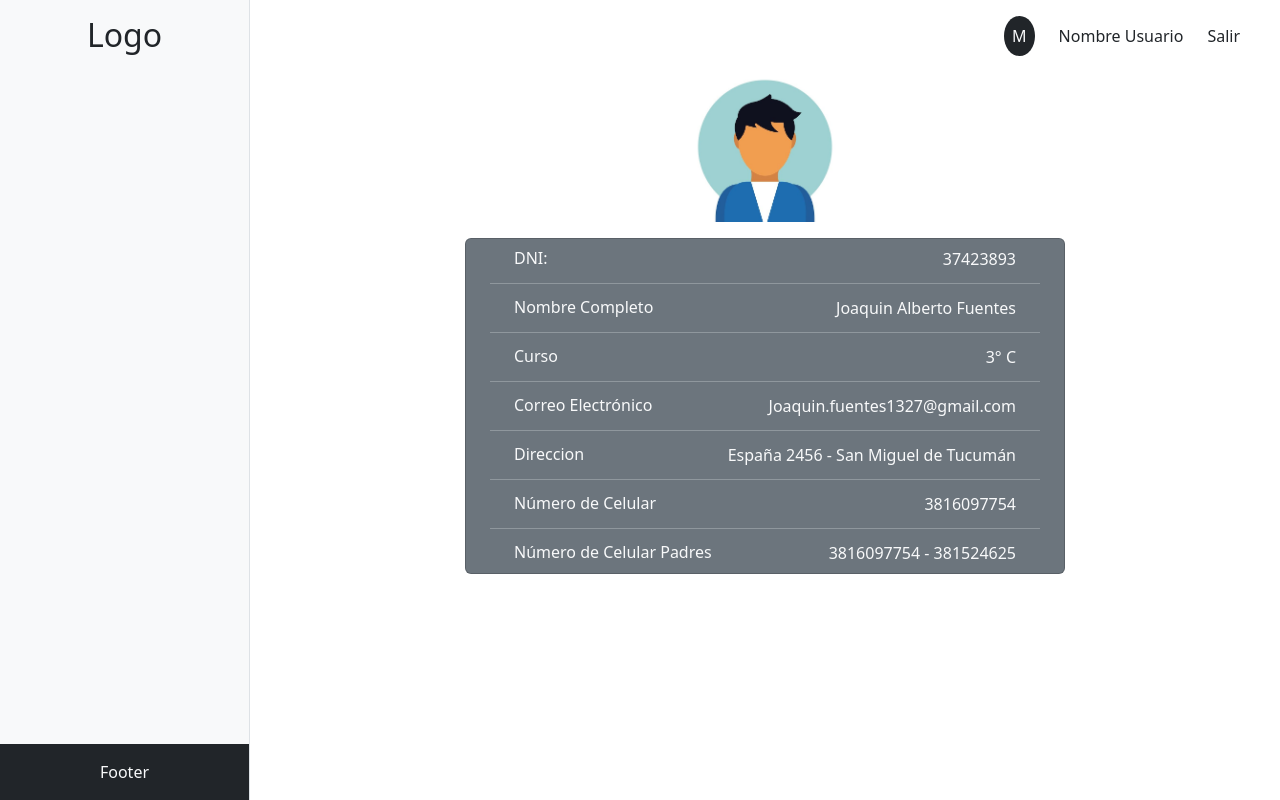
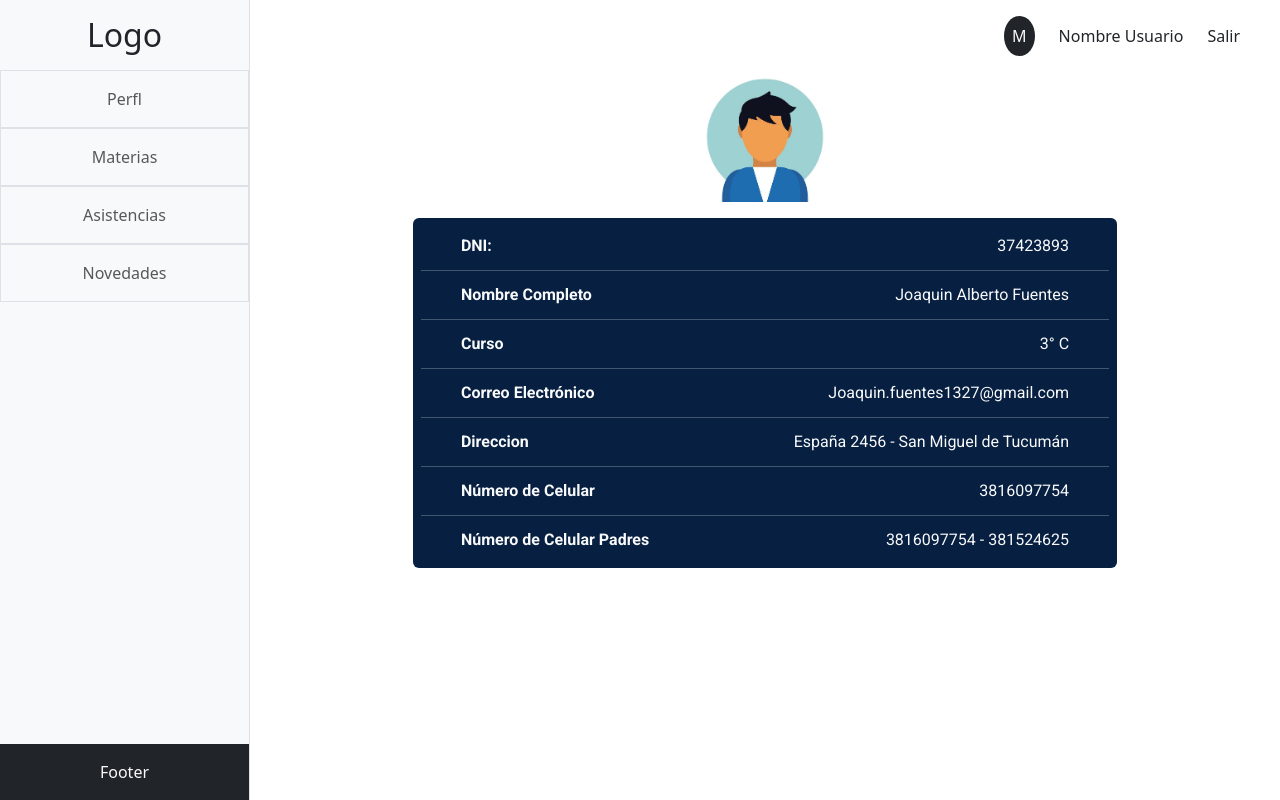
Before and after one commit to joaquin-fuentes/proyectoFinalReactAdv, a React (Vite) app: page /alumnos in a window 1280 px wide. Built offline with nearby package versions, Linux system fonts and the light colour scheme.

Commit message:
cambie diseño de perfil alumno

```diff
--- a/src/Router/AppRouter.jsx
+++ b/src/Router/AppRouter.jsx
@@ -47,13 +47,11 @@ const AppRouter = () => {
             {/* Home */}
             <Route path="/" element={<Home></Home>}></Route>
             {/* Alumnos */}
-            <Route path="alumnos">
-              <Route path="" element={<Perfil />} />
-              <Route path="perfil" element={<Perfil />} />
-              <Route path="materias" element={<Materias />} />
-              <Route path="asistencias" element={<Asistencias />} />
-              <Route path="novedades" element={<Novedades />} />
-            </Route>
+            <Route path="alumnos" element={<Perfil />} />
+            <Route path="alumnos/perfil" element={<Perfil />} />
+            <Route path="alumnos/materias" element={<Materias />} />
+            <Route path="alumnos/asistencias" element={<Asistencias />} />
+            <Route path="alumnos/novedades" element={<Novedades />} />
             {/* Docentes */}
             <Route path="docentes" element={<Docentes />}></Route>
             {/* Administradores */}
--- a/src/components/Sidebar.jsx
+++ b/src/components/Sidebar.jsx
@@ -8,15 +8,15 @@ const Sidebar = ({ handleClose }) => {
         <h2 className="mt-3">Logo</h2>
         <nav className="navbar w-100">
           {/*  if alumnos */}
-          {/* <ul className="navbar-nav w-100">
+          <ul className="navbar-nav w-100">
             <li className="nav-item text-center py-2 border ">
-              <NavLink to="/perfil" className="nav-link" onClick={handleClose}>
+              <NavLink to="alumnos/perfil" className="nav-link" onClick={handleClose}>
                 Perfl
               </NavLink>
             </li>
             <li className="nav-item text-center py-2 border ">
               <NavLink
-                to="/materias"
+                to="alumnos/materias"
                 className="nav-link"
                 onClick={handleClose}
               >
@@ -25,7 +25,7 @@ const Sidebar = ({ handleClose }) => {
             </li>
             <li className="nav-item text-center py-2 border ">
               <NavLink
-                to="/asistencias"
+                to="alumnos/asistencias"
                 className="nav-link"
                 onClick={handleClose}
               >
@@ -34,14 +34,14 @@ const Sidebar = ({ handleClose }) => {
             </li>
             <li className="nav-item text-center py-2 border ">
               <NavLink
-                to="/novedades"
+                to="alumnos/novedades"
                 className="nav-link"
                 onClick={handleClose}
               >
                 Novedades
               </NavLink>
             </li>
-          </ul> */}
+          </ul>
           {/*  if docentes */}
           {/* Deben copar el sidebar que esta arriba y pegar aqui con los enlaces que necesiten, despues haremos el filtro */}
           {/*  if administrador */}
--- a/src/pages/alumnos/Alumnos.css
+++ b/src/pages/alumnos/Alumnos.css
@@ -1,22 +1,65 @@
+:root {
+  --color-fondo: #071f40;
+  --color-primario: #f2f2f2;
+  --color-primarioDos: #038587;
+  --color-secundario: #015a95;
+  --color-secundarioDos: #04325b;
+  --fuente-color-primario: #ffffff;
+  --fuente-color-secundario: #000;
+  --fuente-color-secundarioDos: #bbb;
+  --btn-color: #071f40;
+  --btn-colorDos: #038587;
+  --fuente-principal: "Roboto", sans-serif;
+  --fuente-secundaria: "Rubik", sans-serif;
+  --fuente-tamanio-titulo: 2rem;
+  --fuente-tamanio-titulo-tablet: 2.5rem;
+  --fuente-tamanio-titulo-desktop: 3rem;
+  --fuente-tamanio-subtitulo: 1.5rem;
+  --fuente-tamanio-subtitulo-tablet: 2rem;
+  --fuente-tamanio-subtitulo-desktop: 2.5rem;
+  --fuente-tamanio-parrafo: 1rem;
+  --fuente-tamanio-parrafo-tablet: 1.15rem;
+  --fuente-tamanio-parrafo-desktop: 1.25rem;
+}
+
+.bg-azulOscuro {
+  background-color: var(--color-fondo);
+}
+
 /* PERFIL ALUMNO */
 .avatarPerfil {
+  margin-top: 60px;
   width: 150px;
 }
+
 .perfil-card {
-  width: 100%; /* Para que ocupe el 100% del ancho disponible */
-  max-width: 600px; /* Ajusta el valor según necesites, para limitar el ancho máximo */
-  min-width: 300px; /* Ajusta el valor según necesites, para definir el ancho mínimo */
-  transition: all 0.3s ease; /* Transición suave para cambios de tamaño */
+  width: 100%; /* Para dispositivos pequeños */
+  font-family: var(--fuente-principal);
+  font-size: 14px;
 }
 
-@media (min-width: 768px) {
+/* Dispositivos medianos (mínimo 769px) */
+@media (min-width: 767px) {
+  /* PERFIL */
+  .avatarPerfil {
+    margin-top: 80px;
+    width: 200px;
+  }
   .perfil-card {
-    width: 80%; /* Más ancho en pantallas medianas y grandes */
+    width: 95%;
+    font-size: 16px;
   }
 }
 
-@media (min-width: 992px) {
+/* Dispositivos grandes (mínimo 993px) */
+@media (min-width: 993px) {
+  /* PERFIL */
+  .avatarPerfil {
+    margin-top: 0;
+    width: 130px;
+  }
+
   .perfil-card {
-    width: 70%; /* Más ancho en pantallas grandes */
+    width: 70%;
   }
 }
--- a/src/pages/alumnos/Perfil.jsx
+++ b/src/pages/alumnos/Perfil.jsx
@@ -3,44 +3,43 @@ import avatar from "../../assets/imagenes/avatarPerfil.jpeg";
 import { Container } from "react-bootstrap";
 import "./Alumnos.css";
 
-
 const Perfil = () => {
   return (
-    <Container className="d-flex flex-column align-items-center">
+    <Container className="d-flex flex-column align-items-center justify-content-center">
       <img src={avatar} alt="avatar" className="avatarPerfil" />
-      <article className="perfil-card card mt-3 bg-secondary text-light">
-        <div className="d-flex justify-content-between align-items-center px-5 py-2">
-          <h6 className="m-0">DNI:</h6>
+      <article className="perfil-card rounded py-2 mt-3 bg-azulOscuro text-light">
+        <div className="d-flex justify-content-md-between align-items-center px-2 px-md-5 py-2">
+          <h6 className="me-1 my-0 fw-bold">DNI:</h6>
           <span>37423893</span>
         </div>
-        <hr className="my-1 mx-4" />
-        <div className="d-flex justify-content-between align-items-center px-5 py-2">
-          <h6 className="m-0">Nombre Completo</h6>
+        <hr className="my-1 mx-2" />
+        <div className="d-flex justify-content-md-between align-items-center px-2 px-md-5 py-2">
+          <h6 className="me-1 my-0 fw-bold">Nombre Completo</h6>
           <span>Joaquin Alberto Fuentes</span>
         </div>
-        <hr className="my-1 mx-4" />
-        <div className="d-flex justify-content-between align-items-center px-5 py-2">
-          <h6 className="m-0">Curso</h6>
+        <hr className="my-1 mx-2" />
+        <div className="d-flex justify-content-md-between align-items-center px-2 px-md-5 py-2">
+          <h6 className="me-1 my-0 fw-bold">Curso</h6>
           <span>3° C</span>
         </div>
-        <hr className="my-1 mx-4" />
-        <div className="d-flex justify-content-between align-items-center px-5 py-2">
-          <h6 className="m-0">Correo Electrónico</h6>
+        <hr className="my-1 mx-2" />
+        <div className="d-flex justify-content-md-between align-items-center px-2 px-md-5 py-2">
+          <h6 className="me-1 my-0 fw-bold">Correo Electrónico</h6>
           <span>Joaquin.fuentes1327@gmail.com</span>
         </div>
-        <hr className="my-1 mx-4" />
-        <div className="d-flex justify-content-between align-items-center px-5 py-2">
-          <h6 className="m-0">Direccion</h6>
+        <hr className="my-1 mx-2" />
+        <div className="d-flex justify-content-md-between align-items-center px-2 px-md-5 py-2">
+          <h6 className="me-1 my-0 fw-bold">Direccion</h6>
           <span>España 2456 - San Miguel de Tucumán</span>
         </div>
-        <hr className="my-1 mx-4" />
-        <div className="d-flex justify-content-between align-items-center px-5 py-2">
-          <h6 className="m-0">Número de Celular</h6>
+        <hr className="my-1 mx-2" />
+        <div className="d-flex justify-content-md-between align-items-center px-2 px-md-5 py-2">
+          <h6 className="me-1 my-0 fw-bold">Número de Celular</h6>
           <span>3816097754</span>
         </div>
-        <hr className="my-1 mx-4" />
-        <div className="d-flex justify-content-between align-items-center px-5 py-2">
-          <h6 className="m-0">Número de Celular Padres</h6>
+        <hr className="my-1 mx-2" />
+        <div className="d-flex justify-content-md-between align-items-center px-2 px-md-5 py-2">
+          <h6 className="me-1 my-0 fw-bold">Número de Celular Padres</h6>
           <span>3816097754 - 381524625</span>
         </div>
       </article>
```
Also changed, not shown: db.json (indentation only).
